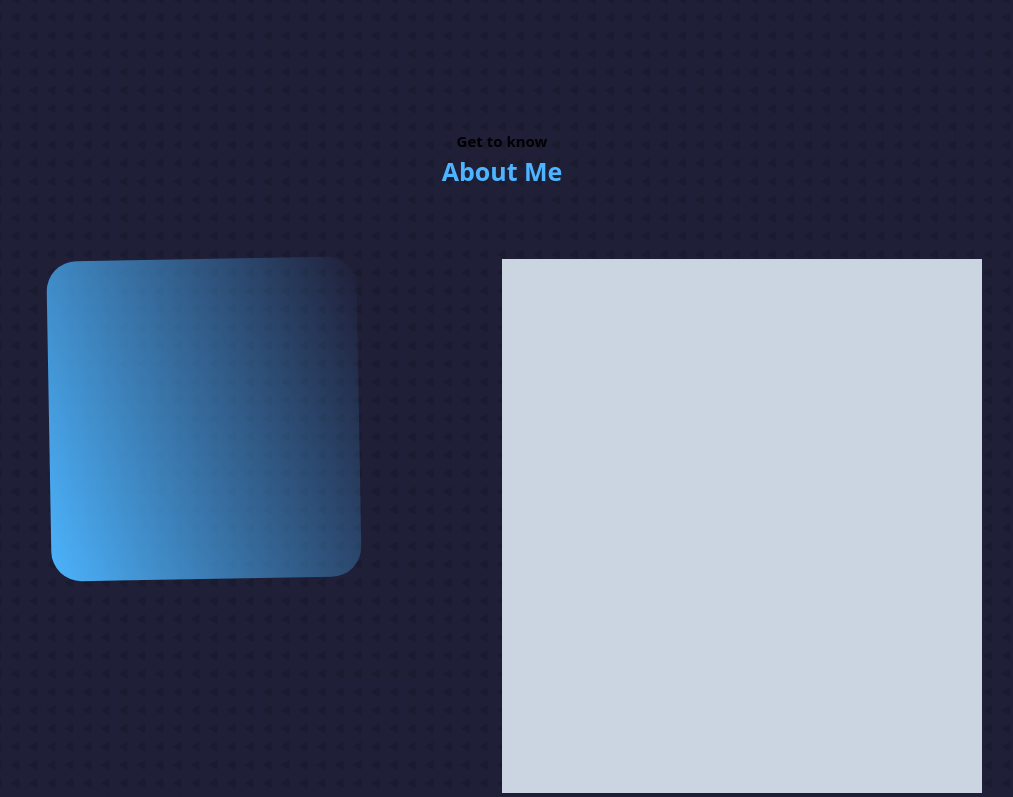
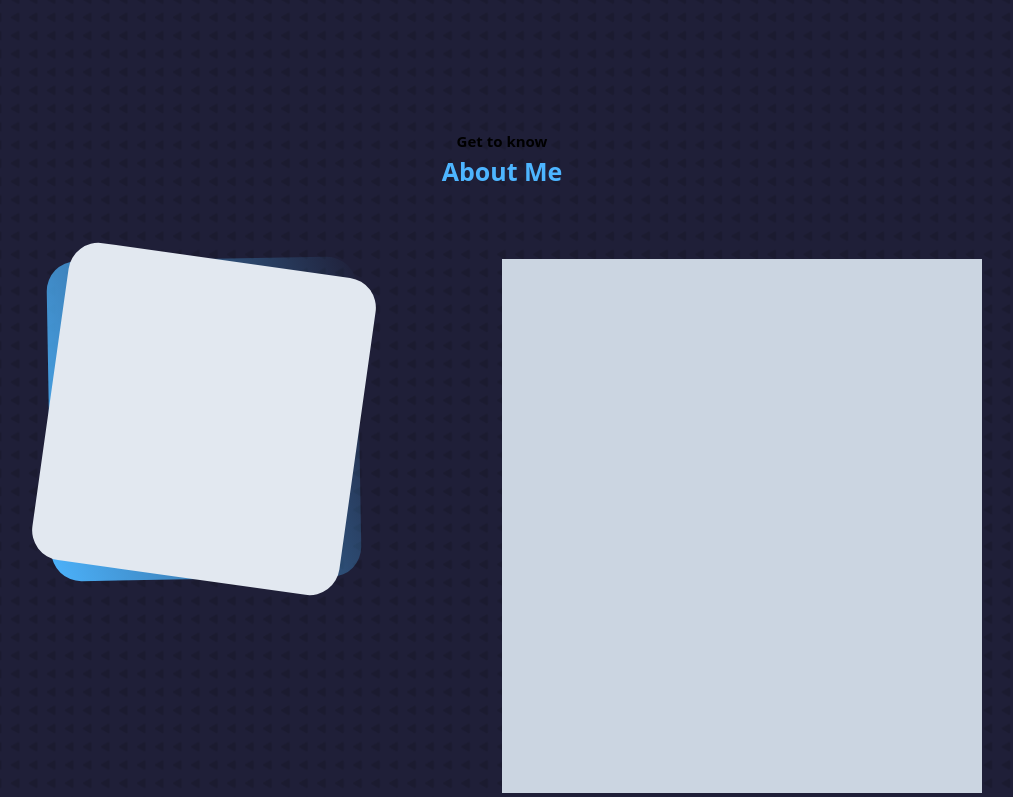
Before and after one commit to Jaffrinsampaul/portfolio, a React (Create React App) app: page / in a window 1280 px wide. Shown: the part 411-1208 px from the top of the page, without its empty margins (138-1151 px from the left). Built offline with nearby package versions, Linux system fonts and the light colour scheme.

Commit message:
hover rotation implemented

```diff
--- a/src/Container/About/About.tsx
+++ b/src/Container/About/About.tsx
@@ -13,7 +13,9 @@ const About = () => {
         <div className="flex w-full h-[78%] justify-between items-start">
           <div className="flex w-[38%] h-full justify-center">
             <div className=" h-[60%] profile w-[85%] rounded-[30px] rotate-[-1deg]">
+              <div className="h-[100%] bg-slate-200 w-[100%] rounded-[30px] transition ease-in-out delay-150 duration-300 hover:rotate-2 rotate-[9deg]"></div>
             </div>
+
           </div>
           <div className="w-[50%] h-full bg-slate-300 ">
             <div className="flex">
```
